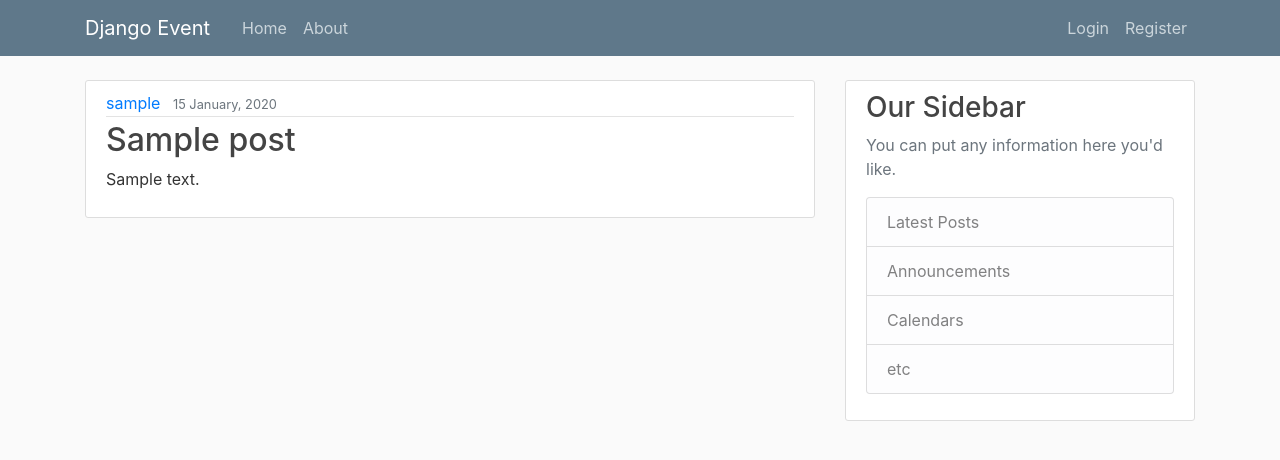
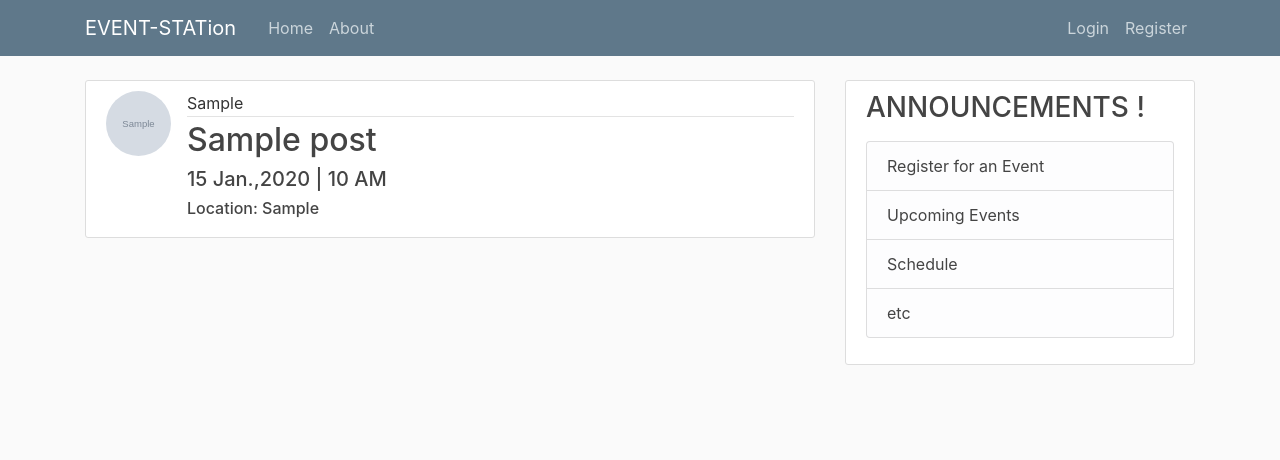
Before and after one commit to AFLAH2527/Event-Hub, a Django app: page / in a window 1280 px wide. Shown: the top 460 px of the page. Run offline with Django 3.2, Linux system fonts and the light colour scheme; tables that the repository leaves empty hold one stand-in row (values such as "Sample post"); grey boxes marked "Sample" are stand-in pictures; some libraries are stand-ins or nearby versions.

Commit message:
Last Step

```diff
--- a/event/admin.py
+++ b/event/admin.py
@@ -1,4 +1,5 @@
 from django.contrib import admin
-from .models import Post
+from .models import Join, Post
 
 admin.site.register(Post)
+admin.site.register(Join)
--- a/event/models.py
+++ b/event/models.py
@@ -1,12 +1,29 @@
 from django.db import models
 from django.utils import timezone
 from django.contrib.auth.models import User
+from django.urls import reverse
 
 class Post(models.Model):
+    category = models.CharField(max_length=20)
     title = models.CharField(max_length=100)
+    date_time = models.DateTimeField()
+    location = models.CharField(max_length=30)
+    max_participants = models.IntegerField()
     content = models.TextField()
+    banner = models.ImageField(default='banner.jpg')
     date_posted = models.DateTimeField(default=timezone.now)
     author = models.ForeignKey(User, on_delete=models.CASCADE)
 
     def __str__(self):
         return self.title
+
+    def get_absolute_url(self):
+        return reverse('post-detail', kwargs={'pk': self.pk})
+
+
+class Join(models.Model):
+    title = models.ForeignKey(Post, on_delete=models.CASCADE)
+    name = models.CharField(max_length=20)
+    email = models.EmailField()
+    phone = models.CharField(max_length=15)
+    place = models.CharField(max_length=20)
--- a/event/templates/event/base.html
+++ b/event/templates/event/base.html
@@ -6,23 +6,23 @@
     <!-- Required meta tags -->
     <meta charset="utf-8">
     <meta name="viewport" content="width=device-width, initial-scale=1, shrink-to-fit=no">
-
+    <link rel="icon" href="{% static '' %}">
     <!-- Bootstrap CSS -->
     <link rel="stylesheet" href="https://maxcdn.bootstrapcdn.com/bootstrap/4.0.0/css/bootstrap.min.css" integrity="sha384-Gn5384xqQ1aoWXA+058RXPxPg6fy4IWvTNh0E263XmFcJlSAwiGgFAW/dAiS6JXm" crossorigin="anonymous">
 
     <link rel="stylesheet" type="text/css" href="{% static 'event/main.css' %}">
 
     {% if title %}
-            <title>Django Event - {{ title }}</title>
+            <title>Event-STATion - {{ title }}</title>
     {% else %}
-    <title>Django Event</title>
+    <title>Event-STATion</title>
     {% endif %}
 </head>
 <body>
     <header class="site-header">
         <nav class="navbar navbar-expand-md navbar-dark bg-steel fixed-top">
           <div class="container">
-            <a class="navbar-brand mr-4" href="{% url 'event-home' %}">Django Event</a>
+            <a class="navbar-brand mr-4" href="{% url 'event-home' %}">EVENT-STATion</a>
             <button class="navbar-toggler" type="button" data-toggle="collapse" data-target="#navbarToggle" aria-controls="navbarToggle" aria-expanded="false" aria-label="Toggle navigation">
             <span class="navbar-toggler-icon"></span>
             </button>
@@ -34,6 +34,7 @@
               <!-- Navbar Right Side -->
               <div class="navbar-nav">
                 {% if user.is_authenticated %}
+                  <a class="nav-item nav-link" href="{% url 'post-create' %}">New Event</a>
                   <a class="nav-item nav-link" href="{% url 'profile' %}">Profile</a>
                   <a class="nav-item nav-link" href="{% url 'logout' %}">Logout</a>
                 {% else %}
@@ -59,13 +60,20 @@
           </div>
           <div class="col-md-4">
             <div class="content-section">
-              <h3>Our Sidebar</h3>
-              <p class='text-muted'>You can put any information here you'd like.
+              <h3>ANNOUNCEMENTS !</h3>
+              <p class='text-muted'>
                 <ul class="list-group">
-                  <li class="list-group-item list-group-item-light">Latest Posts</li>
-                  <li class="list-group-item list-group-item-light">Announcements</li>
-                  <li class="list-group-item list-group-item-light">Calendars</li>
-                  <li class="list-group-item list-group-item-light">etc</li>
+                  {% if user.is_authenticated %}
+                  <li class="list-group-item list-group-item-light"><a class="article-title" href="{% url 'join-event' %}">Register for an Event</a></li>
+                  <li class="list-group-item list-group-item-light"><a class="article-title" href="{% url 'events' %}">Upcoming Events</a></li>
+                  <li class="list-group-item list-group-item-light"><a class="article-title" href="#">Schedule</a></li>
+                  <li class="list-group-item list-group-item-light"><a class="article-title" href="#">etc</a></li>
+                  {% else %}
+                  <li class="list-group-item list-group-item-light"><a class="article-title" href="{% url 'login' %}">Register for an Event</a></li>
+                  <li class="list-group-item list-group-item-light"><a class="article-title" href="{% url 'login' %}">Upcoming Events</a></li>
+                  <li class="list-group-item list-group-item-light"><a class="article-title" href="#">Schedule</a></li>
+                  <li class="list-group-item list-group-item-light"><a class="article-title" href="#">etc</a></li>
+                  {% endif %}
                 </ul>
               </p>
             </div>
--- /dev/null
+++ b/event/templates/event/events.html
@@ -0,0 +1,4 @@
+{% extends "event/base.html" %}
+{% block content %}
+    <h1>Upcoming Events!</h1>
+{% endblock content %}
--- a/event/templates/event/home.html
+++ b/event/templates/event/home.html
@@ -2,14 +2,36 @@
 {% block content %}
     {% for post in posts %}
     <article class="media content-section">
+      <img class="rounded-circle article-img" src="{{ post.banner.url }}" alt="">
         <div class="media-body">
           <div class="article-metadata">
-            <a class="mr-2" href="#">{{ post.author }}</a>
-            <small class="text-muted">{{ post.date_posted|date:"d F, Y" }}</small>
+          {{ post.category }}
           </div>
-          <h2><a class="article-title" href="#">{{ post.title }}</a></h2>
-          <p class="article-content">{{ post.content }}</p>
+          <h2><a class="article-title" href="{% url 'post-detail' post.id %}">{{ post.title }}</a></h2>
+          <h5>{{ post.date_time|date:"d N,o" }} | {{ post.date_time|date:"f A" }}</h5>
+          <h6>Location: <a class="article-title" href="#">{{ post.location }}</a></h6>
         </div>
       </article>
     {% endfor %}
+    {% if is_paginated %}
+    <h5>< <   More Events  > ></h5>
+      {% if page_obj.has_previous %}
+        <a class="btn btn-outline-info mb-4" href="?page=1">First</a>
+        <a class="btn btn-outline-info mb-4" href="?page={{ page_obj.previous_page_number }}">Previous</a>
+      {% endif %}
+
+      {% for num in page_obj.paginator.page_range %}
+        {% if page_obj.number == num %}
+          <a class="btn btn-info mb-4" href="?page={{ num }}">{{ num }}</a>
+        {% elif num > page_obj.number|add:'-2' and num < page_obj.number|add:'2' %}
+          <a class="btn btn-outline-info mb-4" href="?page={{ num }}">{{ num }}</a>
+        {% endif %}
+      {% endfor %}
+
+      {% if page_obj.has_next %}
+        <a class="btn btn-outline-info mb-4" href="?page={{ page_obj.next_page_number }}">Next</a>
+        <a class="btn btn-outline-info mb-4" href="?page={{ page_obj.paginator.num_pages }}">Last</a>
+      {% endif %}
+
+    {% endif %}
 {% endblock content %}
--- a/event/urls.py
+++ b/event/urls.py
@@ -1,7 +1,14 @@
 from django.urls import path
+from .views import PostListView, PostDetailView, PostCreateView,PostUpdateView,PostDeleteView
 from . import views
 
 urlpatterns = [
-    path('', views.home, name='event-home'),
+    path('', PostListView.as_view(), name='event-home'),
+    path('post/<int:pk>/', PostDetailView.as_view(), name='post-detail'),
+    path('post/new/', PostCreateView.as_view(), name='post-create'),
     path('about/', views.about, name='event-about'),
+    path('events/', views.events, name='events'),
+    path('post/<int:pk>/update/', PostUpdateView.as_view(), name='post-update'),
+    path('post/<int:pk>/delete/', PostDeleteView.as_view(), name='post-delete'),
+    path('join/', views.joinEvent, name='join-event')
 ]
--- a/event/views.py
+++ b/event/views.py
@@ -1,5 +1,9 @@
-from django.shortcuts import render
+from django.shortcuts import render, redirect
+from django.contrib.auth.decorators import login_required
+from django.contrib.auth.mixins import LoginRequiredMixin,UserPassesTestMixin
+from django.views.generic import ListView, DetailView, CreateView, UpdateView, DeleteView
 from .models import Post
+from .forms import JoinForm
 
 # Create your views here.
 def home(request):
@@ -9,5 +13,69 @@ def home(request):
     return render(request, 'event/home.html', context)
 
 
+class PostListView(ListView):
+    model = Post
+    template_name = 'event/home.html' # <app>/<model>_<viewtype>.html
+    context_object_name = 'posts'
+    ordering = ['date_time']
+    paginate_by = 3
+
+
+class PostDetailView(DetailView):
+    model = Post
+
+
+class PostCreateView(LoginRequiredMixin, CreateView):
+    model = Post
+    fields = ['category', 'title', 'date_time', 'location', 'max_participants', 'content','banner']
+
+    def form_valid(self, form):
+        form.instance.author = self.request.user
+        return super().form_valid(form)
+
+
+class PostUpdateView(LoginRequiredMixin, UserPassesTestMixin, UpdateView):
+    model = Post
+    fields = ['category', 'title', 'date_time', 'location', 'max_participants', 'content','banner']
+
+
+    def form_valid(self, form):
+        form.instance.author = self.request.user
+        return super().form_valid(form)
+
+    def test_func(self):
+        post = self.get_object()
+        if self.request.user == post.author:
+            return True
+        return False
+
+
+class PostDeleteView(LoginRequiredMixin, UserPassesTestMixin, DeleteView):
+    model = Post
+    success_url = '/'
+
+    def test_func(self):
+        post = self.get_object()
+        if self.request.user == post.author:
+            return True
+        return False
+
+
+def joinEvent(request):
+    form = JoinForm()
+    if request.method == 'POST':
+        form = JoinForm(request.POST)
+        if form.is_valid():
+            form.save()
+            return redirect('/events/')
+
+    context = {'form':form}
+    return render(request, 'event/join_form.html', context)
+
+
 def about(request):
     return render(request, 'event/about.html', {'title': 'About'})
+
+@login_required
+def events(request):
+    return render(request, 'event/events.html')
```
Also changed, not shown: event/forms.py (added, +7 -0 lines), event/templates/event/join_form.html (added, +11 -0 lines), event/templates/event/post_confirm_delete.html (added, +16 -0 lines), event/templates/event/post_detail.html (added, +24 -0 lines), event/templates/event/post_form.html (added, +16 -0 lines), users/forms.py (+13 -0 lines), users/models.py (+12 -0 lines), users/templates/users/profile.html (+11 -1 lines), users/views.py (+18 -2 lines), event/migrations/0001_initial.py (deleted), event/migrations/__init__.py (deleted), users/migrations/0001_initial.py (deleted), users/migrations/__init__.py (deleted).
